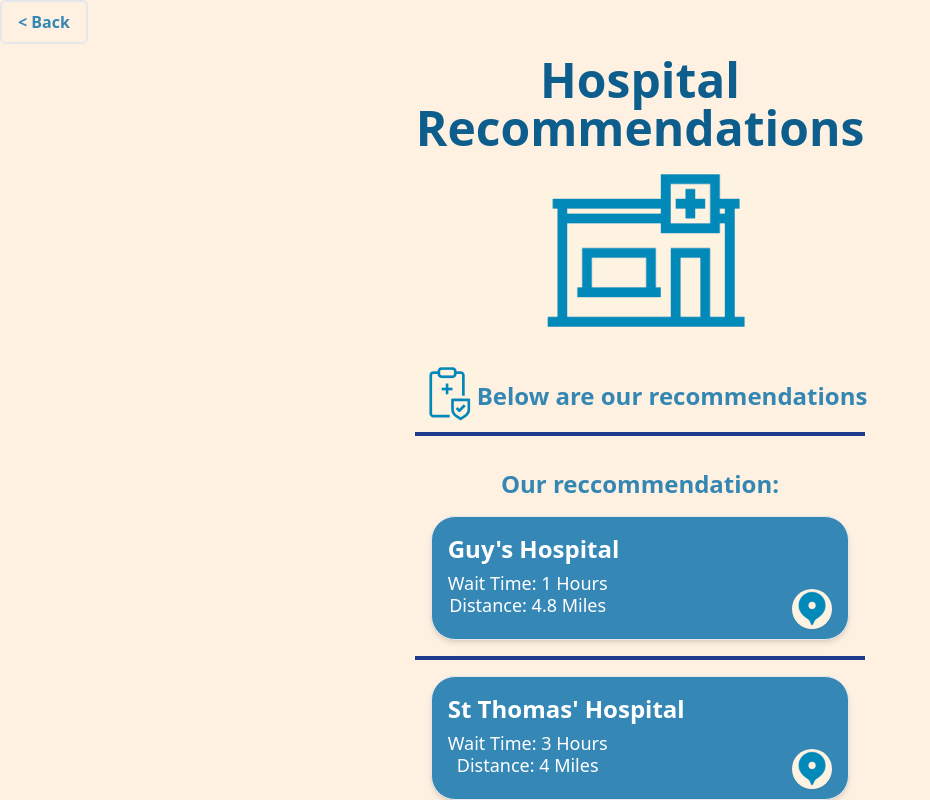
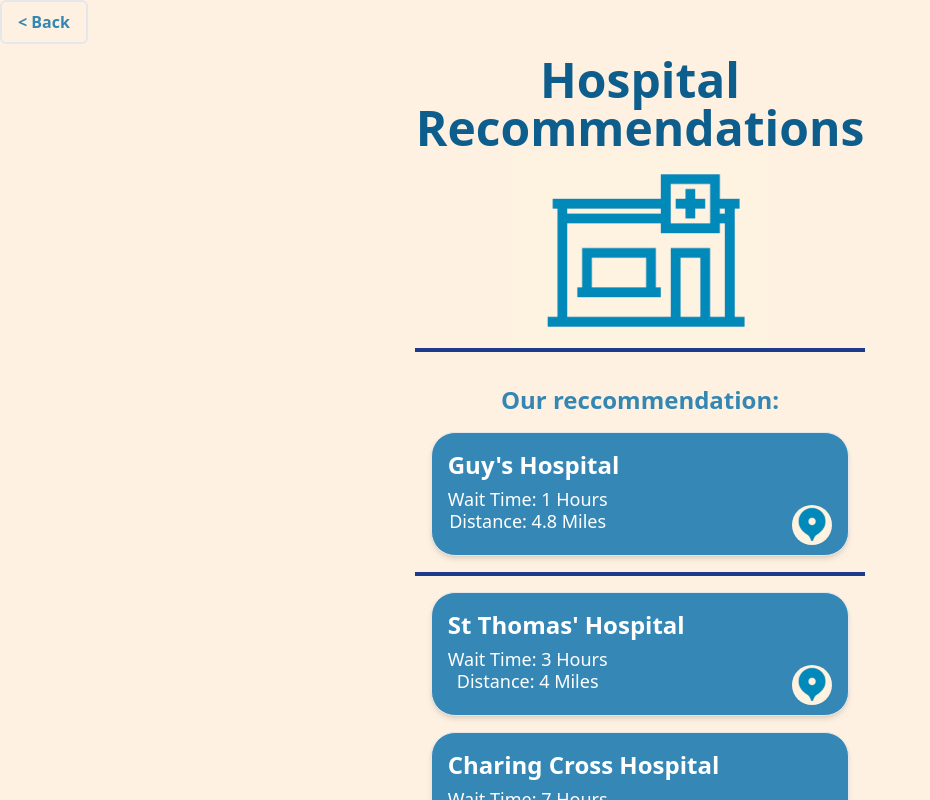
Before and after one commit to kufupa/drp44, a React (Create React App) app: page /HospitalScreen in a window 1280 px wide. Shown: the top 800 px of the page, without its empty margins (0-930 px from the left). Built offline with nearby package versions, Linux system fonts and the light colour scheme; no server answers; the database is empty.

Commit message:
Feat: Text

```diff
--- a/src/pages/HospitalScreen.tsx
+++ b/src/pages/HospitalScreen.tsx
@@ -100,10 +100,10 @@
       <BackButton />
       <div className='md:text-5xl text-3xl font-black textClickBlue md:mt-10 mt-4 max-w-xl'>Hospital Recommendations</div>
       <img src={HospitalIcon} alt="" className='w-64' />
-      <div className='flex flex-row textBlue' >
+      {/* <div className='flex flex-row textBlue' >
         <img src={ClipboardIcon} alt="" className='md:ml-0 ml-10' />
         <div className='mt-8 text-2xl'>Below are our recommendations</div>
-      </div>
+      </div> */}
       {/* Div containing all Hospitals */}
       <div className=''>
         {/* Map through all hospitals */}
```
